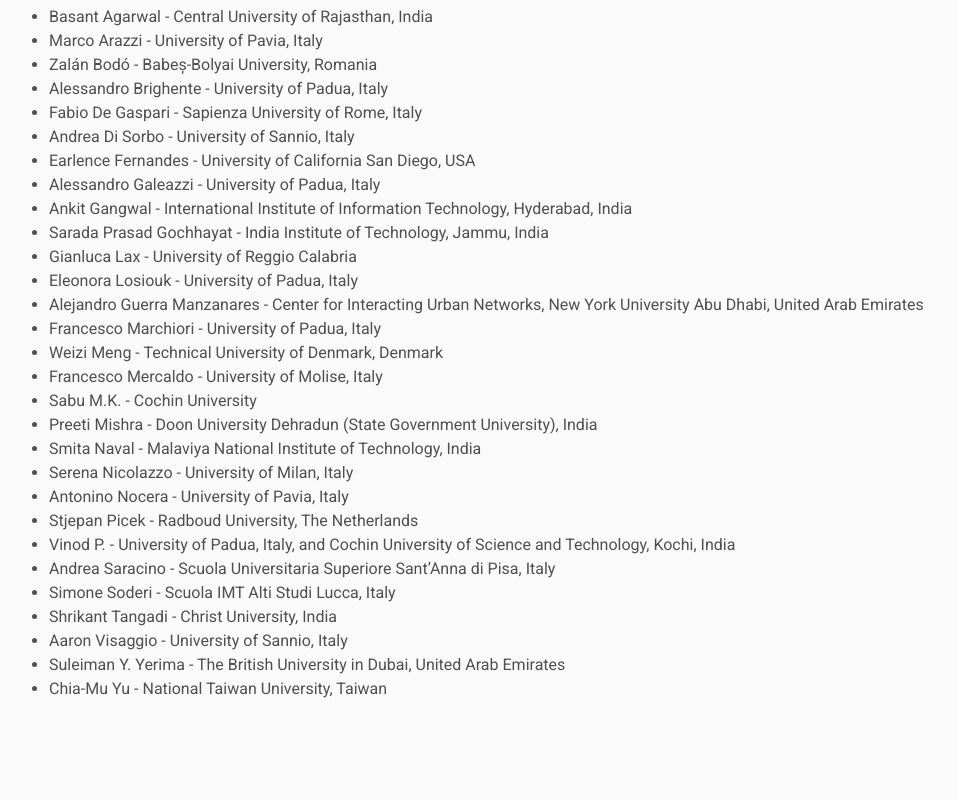
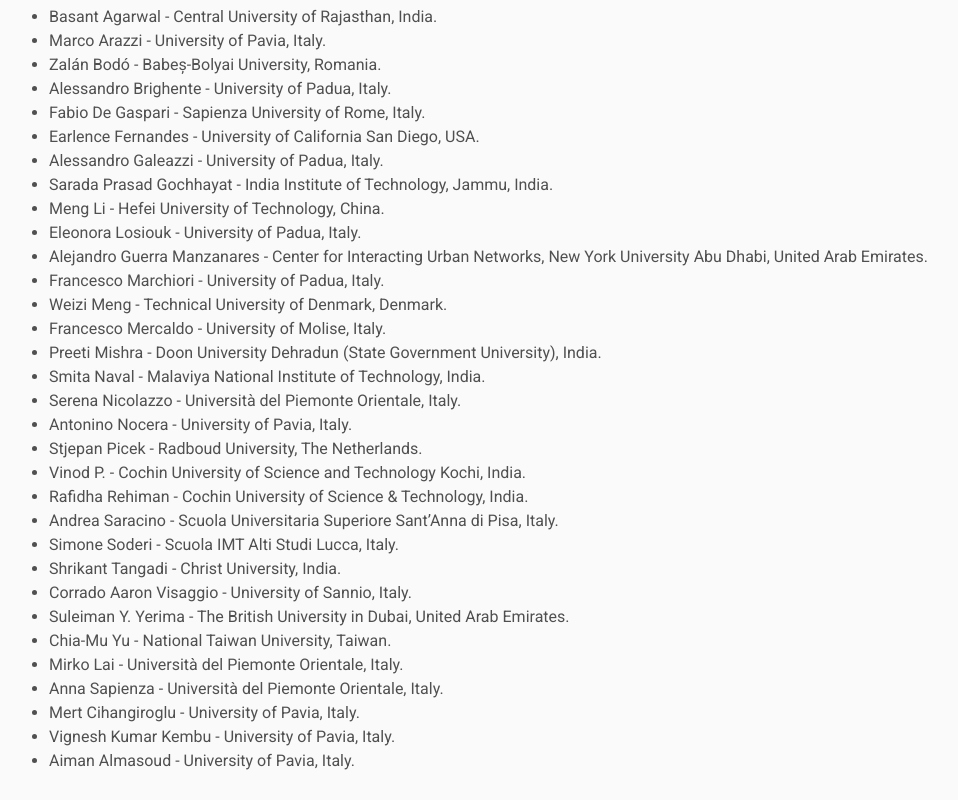
Before and after one commit to waiti-workshop/waiti-workshop.github.io, a plain HTML site: page committee/index.html in a window 1280 px wide. Shown: the part 1260-2060 px from the top of the page, without its empty margins (41-999 px from the left). Drawn offline with nearby package versions, Linux system fonts and the light colour scheme; some packages are replaced by stand-ins of ours; files that its build step writes are made by us from their sources.

Commit message:
update cfp waiti2025

```diff
--- a/committee/index.html
+++ b/committee/index.html
@@ -81,35 +81,38 @@
 
     <p>
         <ul>
-            <li>Basant Agarwal - Central University of Rajasthan, India</li>
-            <li>Marco Arazzi - University of Pavia, Italy</li>
-            <li>Zalán Bodó - Babeș-Bolyai University, Romania</li>
-            <li>Alessandro Brighente - University of Padua, Italy</li>
-            <li>Fabio De Gaspari - Sapienza University of Rome, Italy</li>
-            <li>Andrea Di Sorbo - University of Sannio, Italy</li>
-            <li>Earlence Fernandes - University of California San Diego, USA</li>
-            <li>Alessandro Galeazzi - University of Padua, Italy</li>
-            <li>Ankit Gangwal - International Institute of Information Technology, Hyderabad, India</li>
-            <li>Sarada Prasad Gochhayat - India Institute of Technology, Jammu, India</li>
-            <li>Gianluca Lax - University of Reggio Calabria</li>
-            <li>Eleonora Losiouk - University of Padua, Italy</li>
-            <li>Alejandro Guerra Manzanares - Center for Interacting Urban Networks, New York University Abu Dhabi, United Arab Emirates</li>
-            <li>Francesco Marchiori - University of Padua, Italy</li>
-            <li>Weizi Meng - Technical University of Denmark, Denmark</li>
-            <li>Francesco Mercaldo - University of Molise, Italy</li>
-            <li>Sabu M.K. - Cochin University</li>
-            <li>Preeti Mishra - Doon University Dehradun (State Government University), India</li>
-            <li>Smita Naval - Malaviya National Institute of Technology, India</li>
-            <li>Serena Nicolazzo - University of Milan, Italy</li>
-            <li>Antonino Nocera - University of Pavia, Italy</li>
-            <li>Stjepan Picek - Radboud University, The Netherlands</li>
-            <li>Vinod P. - University of Padua, Italy, and Cochin University of Science and Technology, Kochi, India</li>
-            <li>Andrea Saracino - Scuola Universitaria Superiore Sant’Anna di Pisa, Italy</li>
-            <li>Simone Soderi - Scuola IMT Alti Studi Lucca, Italy</li>
-            <li>Shrikant Tangadi - Christ University, India</li>
-            <li>Aaron Visaggio - University of Sannio, Italy</li>
-            <li>Suleiman Y. Yerima - The British University in Dubai, United Arab Emirates</li>
-            <li>Chia-Mu Yu - National Taiwan University, Taiwan</li>
+            <li>Basant Agarwal - Central University of Rajasthan, India.</li>
+            <li>Marco Arazzi - University of Pavia, Italy.</li>
+            <li>Zalán Bodó - Babeș-Bolyai University, Romania.</li>
+            <li>Alessandro Brighente - University of Padua, Italy.</li>
+            <li>Fabio De Gaspari - Sapienza University of Rome, Italy.</li>
+            <li>Earlence Fernandes - University of California San Diego, USA.</li>
+            <li>Alessandro Galeazzi - University of Padua, Italy.</li>
+            <li>Sarada Prasad Gochhayat - India Institute of Technology, Jammu, India.</li>
+            <li>Meng Li - Hefei University of Technology, China.</li>
+            <li>Eleonora Losiouk - University of Padua, Italy.</li>
+            <li>Alejandro Guerra Manzanares - Center for Interacting Urban Networks, New York University Abu Dhabi, United Arab Emirates.</li>
+            <li>Francesco Marchiori - University of Padua, Italy.</li>
+            <li>Weizi Meng - Technical University of Denmark, Denmark.</li>
+            <li>Francesco Mercaldo - University of Molise, Italy.</li>
+            <li>Preeti Mishra - Doon University Dehradun (State Government University), India.</li>
+            <li>Smita Naval - Malaviya National Institute of Technology, India.</li>
+            <li>Serena Nicolazzo - Università del Piemonte Orientale, Italy.</li>
+            <li>Antonino Nocera - University of Pavia, Italy.</li>
+            <li>Stjepan Picek - Radboud University, The Netherlands.</li>
+            <li>Vinod P. - Cochin University of Science and Technology Kochi, India.</li>
+            <li>Rafidha Rehiman - Cochin University of Science & Technology, India.</li>
+            <li>Andrea Saracino - Scuola Universitaria Superiore Sant’Anna di Pisa, Italy.</li>
+            <li>Simone Soderi - Scuola IMT Alti Studi Lucca, Italy.</li>
+            <li>Shrikant Tangadi - Christ University, India.</li>
+            <li>Corrado Aaron Visaggio - University of Sannio, Italy.</li>
+            <li>Suleiman Y. Yerima - The British University in Dubai, United Arab Emirates.</li>
+            <li>Chia-Mu Yu - National Taiwan University, Taiwan.</li>
+            <li>Mirko Lai - Università del Piemonte Orientale, Italy.</li>
+            <li>Anna Sapienza - Università del Piemonte Orientale, Italy.</li>
+            <li>Mert Cihangiroglu - University of Pavia, Italy.</li>
+            <li>Vignesh Kumar Kembu - University of Pavia, Italy.</li>
+            <li>Aiman Almasoud - University of Pavia, Italy.</li>
         </ul>
     </p>
 
```
Also changed, not shown: dates/index.html (+1 -1 lines), index.html (+31 -6 lines), registration/index.html (+6 -1 lines).
